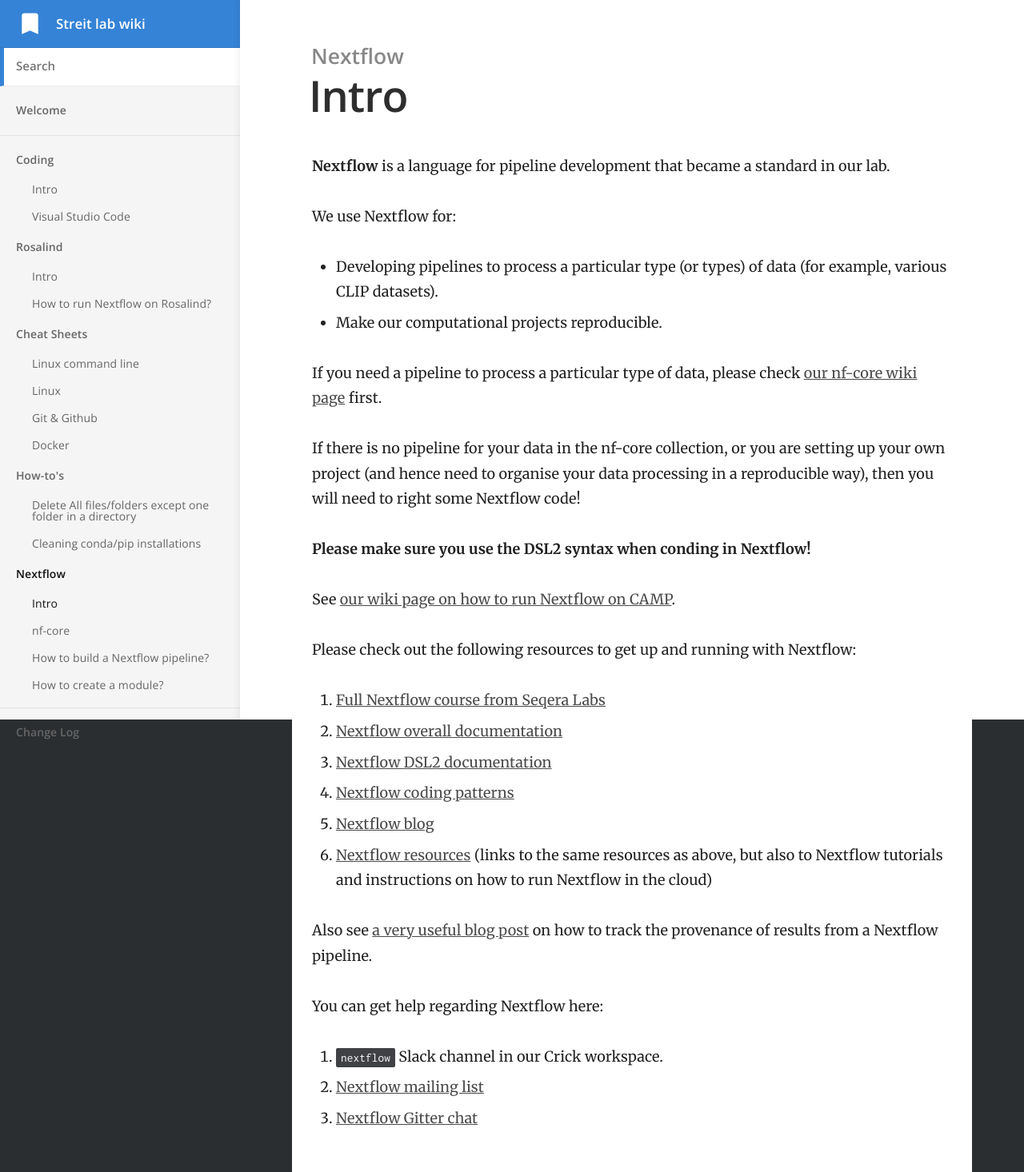
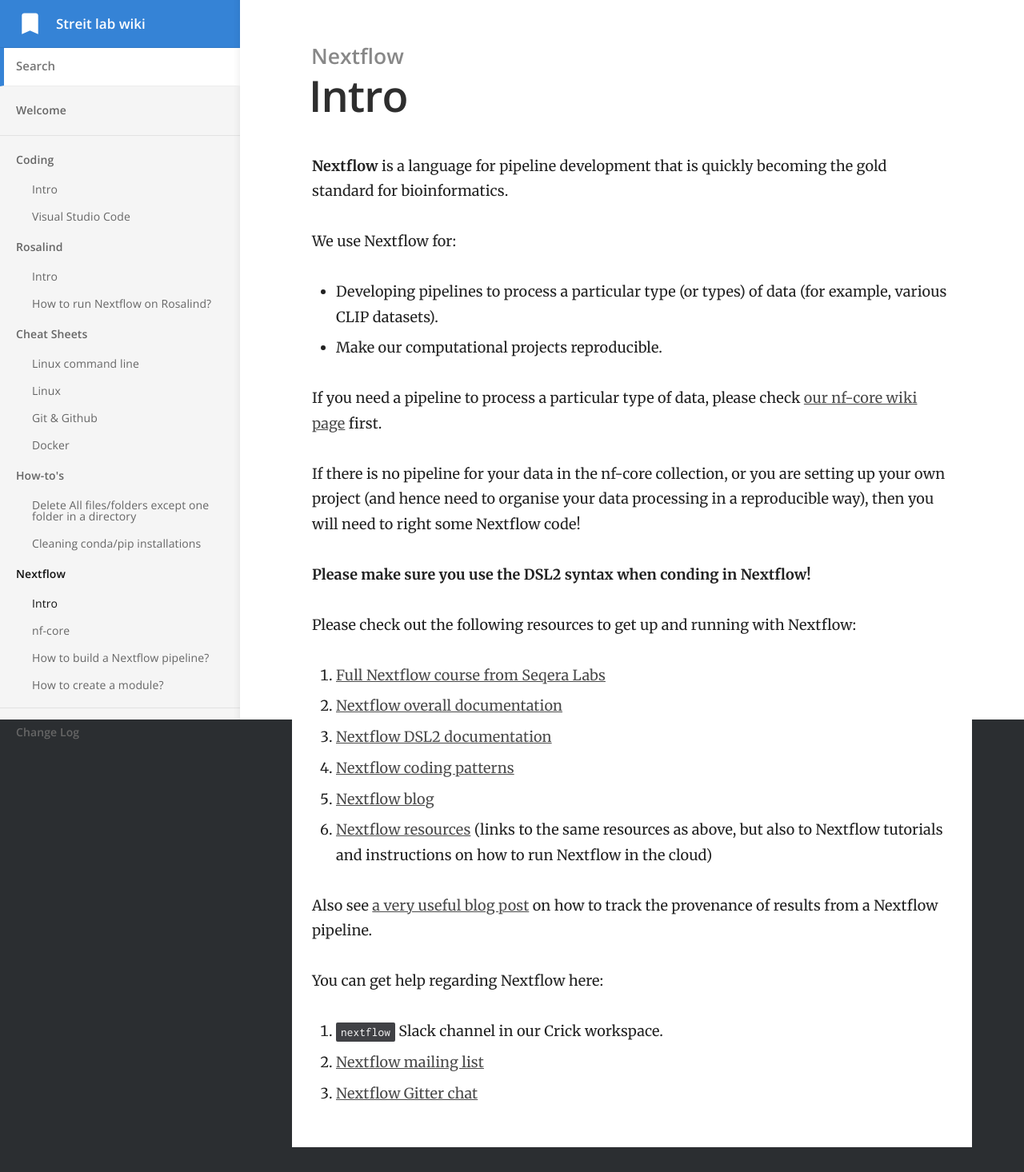
Before and after one commit to Streit-lab/Streit-lab.github.io, a Jekyll site: the page built from _docs/nextflow/intro.md, in a window 1280 px wide. Shown: the whole page at 80% size. Built offline with Jekyll 4.4.1, drawn with Linux system fonts in a browser that asks for light colours; after the commit the page ends 1435 px from its top, so only the background shows below that.

Commit message:
remove camp links from wiki

```diff
--- a/_docs/nextflow/intro.md
+++ b/_docs/nextflow/intro.md
@@ -4,7 +4,7 @@ category: Nextflow
 order: 1
 ---
 
-**Nextflow** is a language for pipeline development that became a standard in our lab.
+**Nextflow** is a language for pipeline development that is quickly becoming the gold standard for bioinformatics.
 
 We use Nextflow for:
 
@@ -17,7 +17,6 @@ If there is no pipeline for your data in the nf-core collection, or you are sett
 
 **Please make sure you use the DSL2 syntax when conding in Nextflow!**
 
-See [our wiki page on how to run Nextflow on CAMP](../../CAMP/running_nextflow).
 
 Please check out the following resources to get up and running with Nextflow:
 
```
Also changed, not shown: _docs/cheat-sheets/linux_command_line.md (+0 -3 lines).
